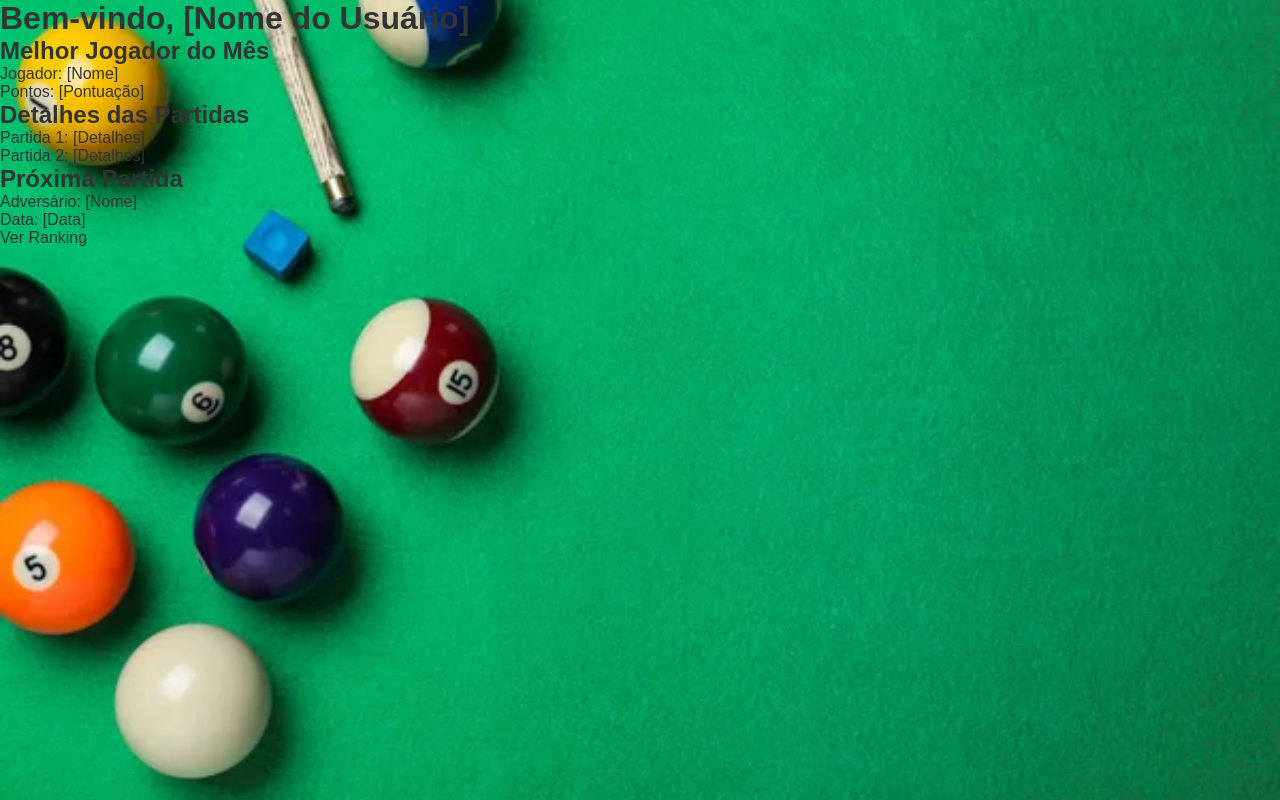
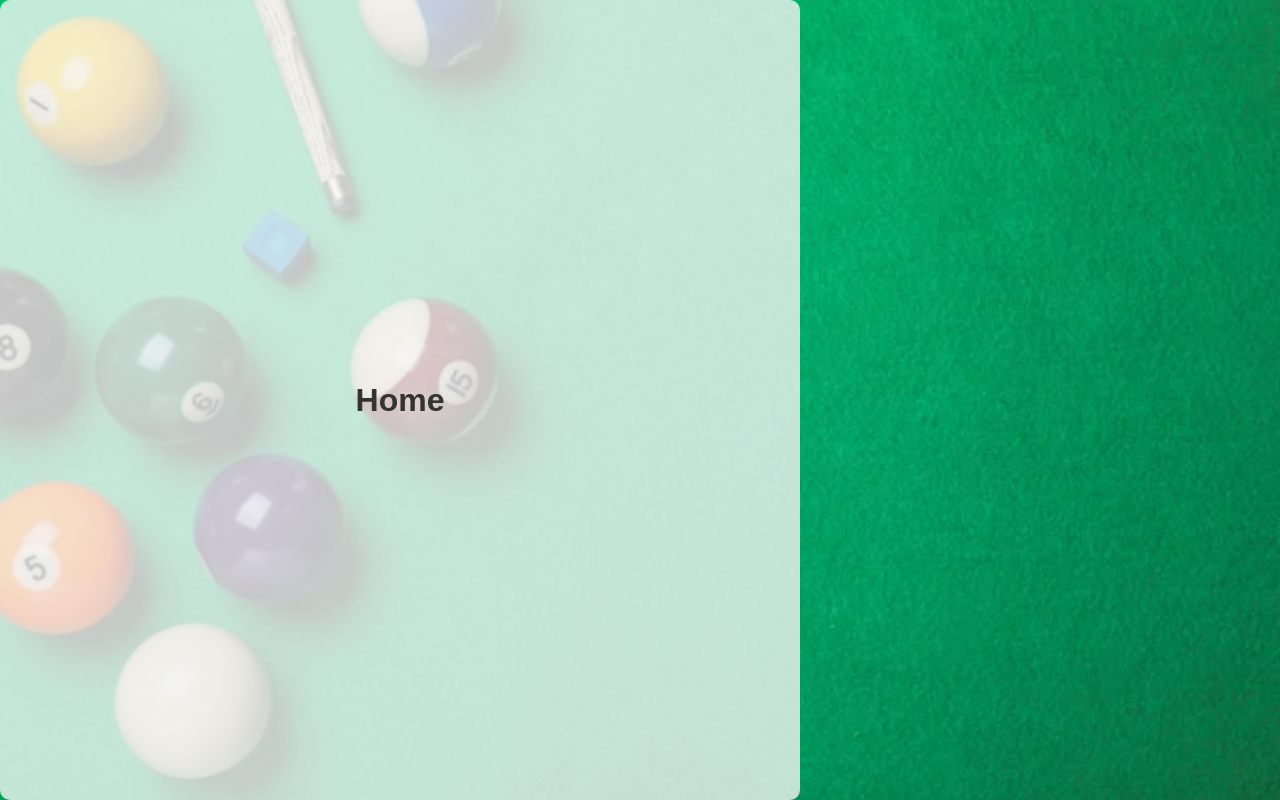
Before and after one commit to devJonatasSilva/mestres-da-sinuca, an Angular app: page /home in a window 1280 px wide. Built offline with nearby package versions, Linux system fonts and the light colour scheme.

Commit message:
ajusta home page

```diff
--- a/src/app/home-page/home-page.component.css
+++ b/src/app/home-page/home-page.component.css
@@ -0,0 +1,50 @@
+.home-container {
+  max-width: 100vh;
+  max-height: 100vh;
+  min-width: 100vh;
+  min-height: 100vh;
+  display: grid;
+  overflow: hidden;
+  justify-content: center;
+  align-items: center;
+  /* height: 60vh; */
+  /* margin-top: 30%; */
+  padding: 2vh;
+  text-align: center;
+  border-radius: 10px;
+  background-color: rgba(245, 245, 245, 0.8);
+}
+
+.home-container .logo {
+  width: 30vh;
+  justify-self: center;
+}
+
+.home-container .botoes {
+  display: flex;
+  justify-content: space-evenly;
+}
+
+.home-container form {
+  display: flex;
+  flex-direction: column;
+  flex-wrap: wrap;
+  margin-right: 10px;
+}
+
+.home-container form input {
+  width: 300px;
+  height: 30px;
+  border-radius: 5px;
+  padding: 10px;
+  margin: 20px;
+  /* margin-right: 10px; */
+}
+
+.home-container .green-button {
+  margin-top: 30px;
+}
+
+.home-container .label-cadastro {
+  margin-top: 10px;
+}
--- a/src/app/home-page/home-page.component.html
+++ b/src/app/home-page/home-page.component.html
@@ -1,4 +1,12 @@
-<div class="main-container">
+<div class="home-container">
+  <h1>Home</h1>
+</div>
+
+
+
+
+
+<!-- <div class="main-container">
   <h1>Bem-vindo, [Nome do Usuário]</h1>
   <div class="player-of-month">
       <h2>Melhor Jogador do Mês</h2>
@@ -21,4 +29,4 @@
   </div>
 
   <a href="ranking.html" class="btn">Ver Ranking</a>
-</div>
+</div> -->
```
